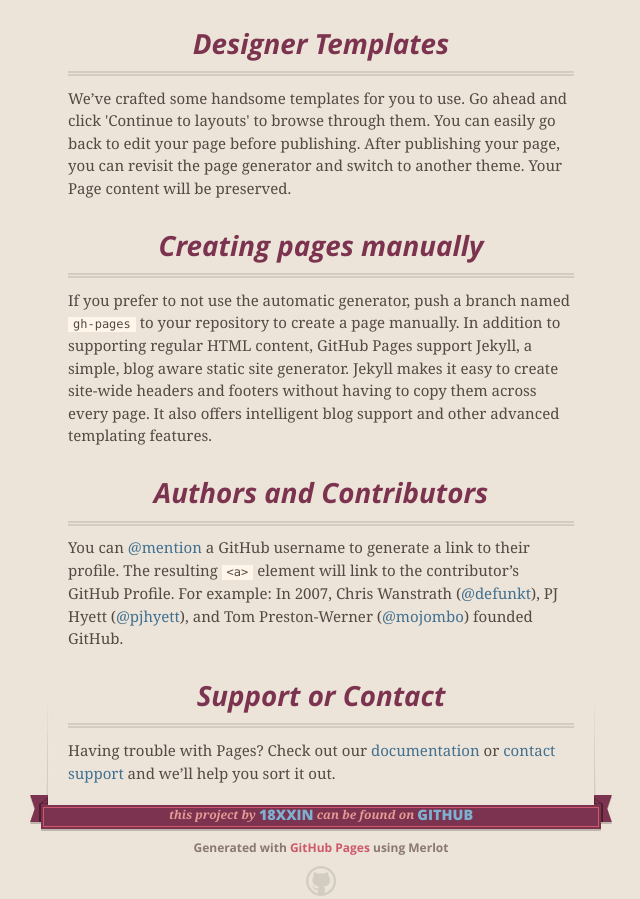
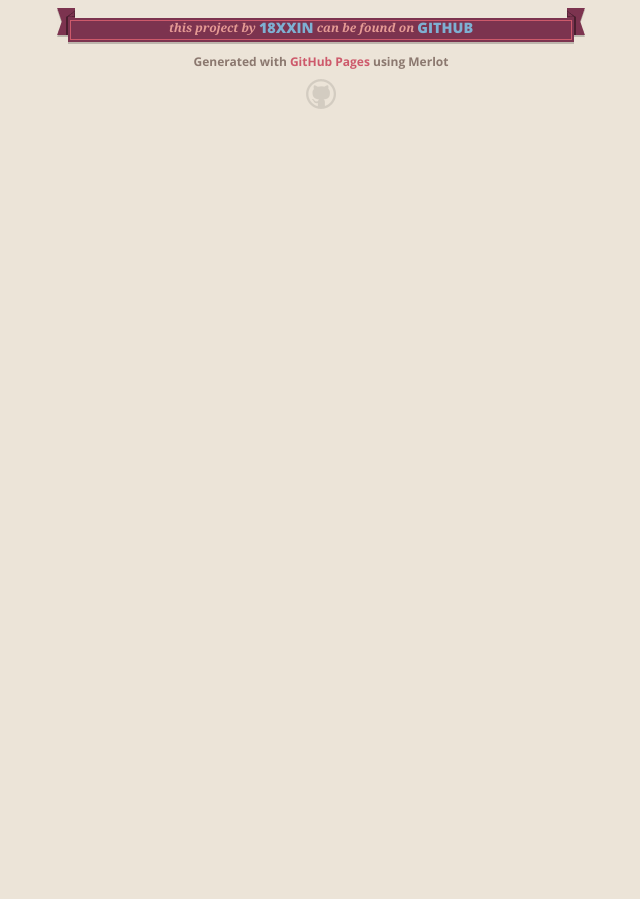
Before and after one commit to 18xxin/18x, a plain HTML site: page index.html in a window 1280 px wide. Shown: the part 428-1327 px from the top of the page, without its empty margins (319-959 px from the left). After the commit the page ends 800 px from the top, so only its background shows below. Drawn offline with nearby package versions, Linux system fonts and the light colour scheme.

Commit message:
Update index.html

```diff
--- a/index.html
+++ b/index.html
@@ -17,7 +17,7 @@
         $('#main_content').headsmart()
       })
     </script>
-    <title>18x by 18xxin</title>
+    <title>18x.xin</title>
   </head>
 
   <body>
@@ -51,31 +51,10 @@
 
 <p>This automatic page generator is the easiest way to create beautiful pages for all of your projects. Author your page content here <a href="https://guides.github.com/features/mastering-markdown/">using GitHub Flavored Markdown</a>, select a template crafted by a designer, and publish. After your page is generated, you can check out the new <code>gh-pages</code> branch locally. If you’re using GitHub Desktop, simply sync your repository and you’ll see the new branch.</p>
 
-<h3>
-<a id="designer-templates" class="anchor" href="#designer-templates" aria-hidden="true"><span aria-hidden="true" class="octicon octicon-link"></span></a>Designer Templates</h3>
-
-<p>We’ve crafted some handsome templates for you to use. Go ahead and click 'Continue to layouts' to browse through them. You can easily go back to edit your page before publishing. After publishing your page, you can revisit the page generator and switch to another theme. Your Page content will be preserved.</p>
-
-<h3>
-<a id="creating-pages-manually" class="anchor" href="#creating-pages-manually" aria-hidden="true"><span aria-hidden="true" class="octicon octicon-link"></span></a>Creating pages manually</h3>
-
-<p>If you prefer to not use the automatic generator, push a branch named <code>gh-pages</code> to your repository to create a page manually. In addition to supporting regular HTML content, GitHub Pages support Jekyll, a simple, blog aware static site generator. Jekyll makes it easy to create site-wide headers and footers without having to copy them across every page. It also offers intelligent blog support and other advanced templating features.</p>
-
-<h3>
-<a id="authors-and-contributors" class="anchor" href="#authors-and-contributors" aria-hidden="true"><span aria-hidden="true" class="octicon octicon-link"></span></a>Authors and Contributors</h3>
-
-<p>You can <a href="https://help.github.com/articles/basic-writing-and-formatting-syntax/#mentioning-users-and-teams" class="user-mention">@mention</a> a GitHub username to generate a link to their profile. The resulting <code>&lt;a&gt;</code> element will link to the contributor’s GitHub Profile. For example: In 2007, Chris Wanstrath (<a href="https://github.com/defunkt" class="user-mention">@defunkt</a>), PJ Hyett (<a href="https://github.com/pjhyett" class="user-mention">@pjhyett</a>), and Tom Preston-Werner (<a href="https://github.com/mojombo" class="user-mention">@mojombo</a>) founded GitHub.</p>
-
-<h3>
-<a id="support-or-contact" class="anchor" href="#support-or-contact" aria-hidden="true"><span aria-hidden="true" class="octicon octicon-link"></span></a>Support or Contact</h3>
-
-<p>Having trouble with Pages? Check out our <a href="https://help.github.com/pages">documentation</a> or <a href="https://github.com/contact">contact support</a> and we’ll help you sort it out.</p>
-      </section>
-
       <footer>
         <span class="ribbon-outer">
           <span class="ribbon-inner">
-            <p>this project by <a href="https://github.com/18xxin">18xxin</a> can be found on <a href="https://github.com/18xxin/18x">GitHub</a></p>
+            <p>this project by <a href="http://18x.xin">18xxin</a> can be found on <a href="https://github.com/18xxin/18x">GitHub</a></p>
           </span>
           <span class="left-tail"></span>
           <span class="right-tail"></span>
```
